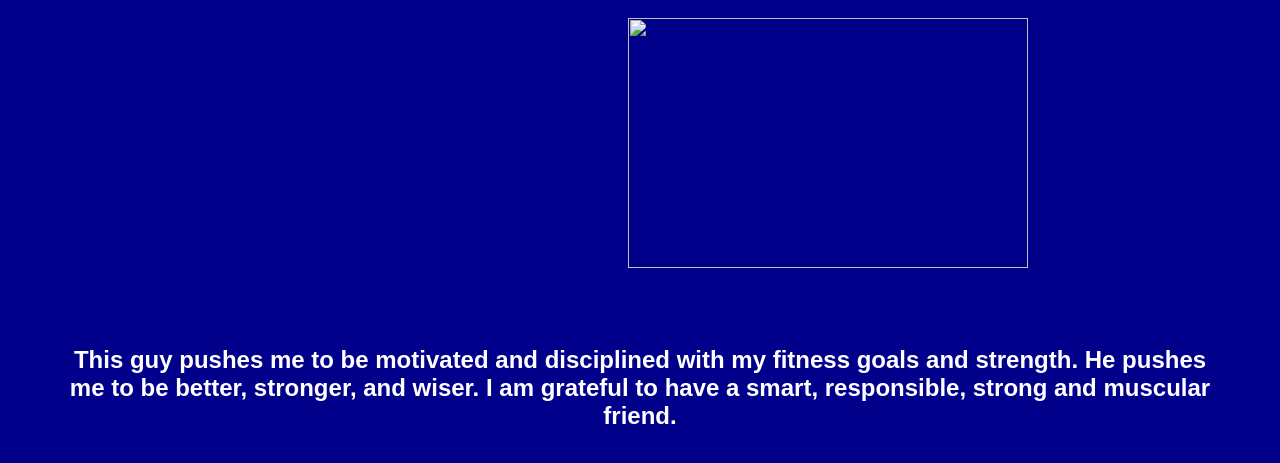
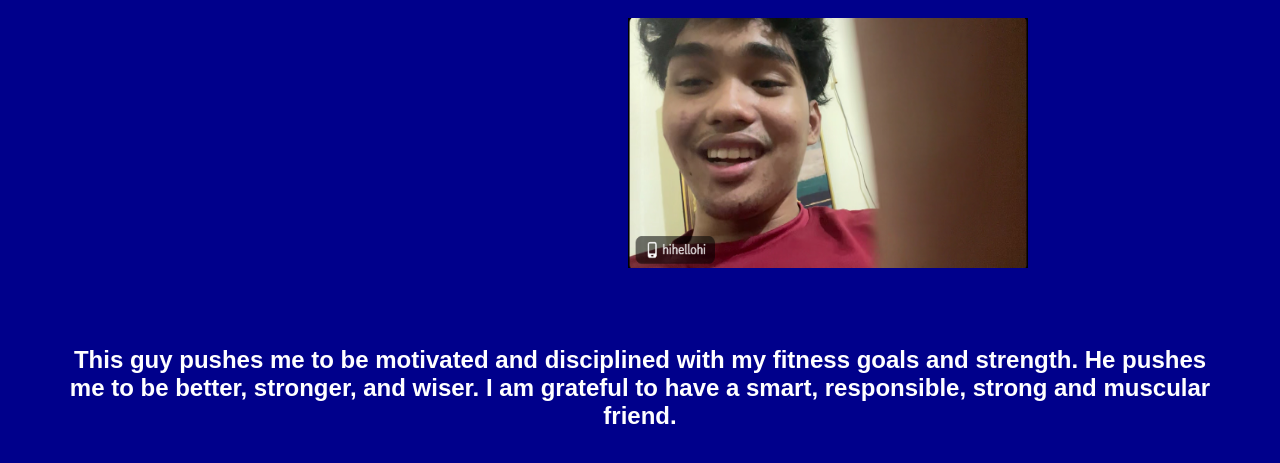
Before and after one commit to tungtungtungsahur081/FA5.2, a plain HTML site: page index.html in a window 1280 px wide. Shown: the part 87-550 px from the top of the page. Drawn offline with Linux system fonts and the light colour scheme.

Commit message:
Update and rename nickname_external.html to index.html

```diff
--- a/nickname_external.html
+++ b/index.html
@@ -10,7 +10,7 @@
 <body>
 <h1> Gerald Arago </h1>
 
-<img src="assets/friend3.png" class= "image">
+<img src="friend3.png" class= "image">
 
  <h2> <p class="paragraph">
  This guy pushes me to be motivated and disciplined with my fitness goals and strength. He pushes me to be better, stronger, and wiser. I am grateful to have a smart, responsible, strong and muscular friend. </p></h2>
```
